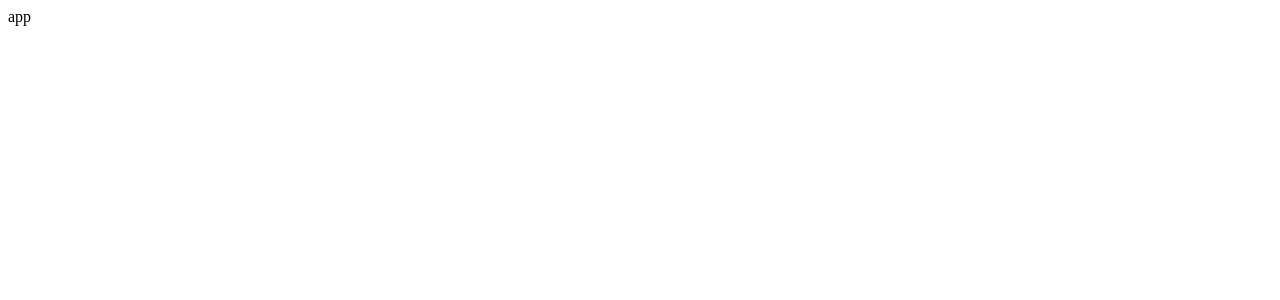
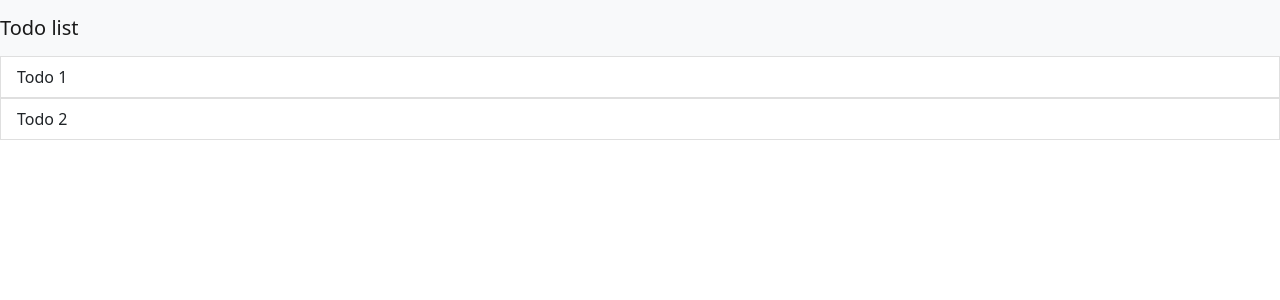
Before and after one commit to 159-Pazarama-React-Bootcamp/week-2-case-mrtksknn, a React (Create React App) app in the folder todo-app/: page / in a window 1280 px wide. Shown: the top 300 px of the page. Built offline with nearby package versions, Linux system fonts and the light colour scheme.

Commit message:
created: default requirements

```diff
--- a/todo-app/public/index.html
+++ b/todo-app/public/index.html
@@ -1,15 +1,15 @@
 <!DOCTYPE html>
 <html lang="en">
+
 <head>
   <meta charset="utf-8" />
   <link rel="icon" href="%PUBLIC_URL%/favicon.ico" />
   <meta name="viewport" content="width=device-width, initial-scale=1" />
   <meta name="theme-color" content="#000000" />
-    <meta
-      name="description"
-      content="Web site created using create-react-app"
-    />
+  <meta name="description" content="Web site created using create-react-app" />
   <link rel="apple-touch-icon" href="%PUBLIC_URL%/logo192.png" />
+  <link href="https://cdn.jsdelivr.net/npm/bootstrap@5.1.3/dist/css/bootstrap.min.css" rel="stylesheet"
+    integrity="sha384-1BmE4kWBq78iYhFldvKuhfTAU6auU8tT94WrHftjDbrCEXSU1oBoqyl2QvZ6jIW3" crossorigin="anonymous">
   <!--
       manifest.json provides metadata used when your web app is installed on a
       user's mobile device or desktop. See https://developers.google.com/web/fundamentals/web-app-manifest/
@@ -24,9 +24,16 @@
       work correctly both with client-side routing and a non-root public URL.
       Learn how to configure a non-root public URL by running `npm run build`.
     -->
-    <title>React App</title>
+  <title>Patika Todo App</title>
 </head>
+
 <body>
+  <script src="https://cdn.jsdelivr.net/npm/@popperjs/core@2.10.2/dist/umd/popper.min.js"
+    integrity="sha384-7+zCNj/IqJ95wo16oMtfsKbZ9ccEh31eOz1HGyDuCQ6wgnyJNSYdrPa03rtR1zdB"
+    crossorigin="anonymous"></script>
+  <script src="https://cdn.jsdelivr.net/npm/bootstrap@5.1.3/dist/js/bootstrap.min.js"
+    integrity="sha384-QJHtvGhmr9XOIpI6YVutG+2QOK9T+ZnN4kzFN1RtK3zEFEIsxhlmWl5/YESvpZ13"
+    crossorigin="anonymous"></script>
   <noscript>You need to enable JavaScript to run this app.</noscript>
   <div id="root"></div>
   <!--
@@ -40,4 +47,5 @@
       To create a production bundle, use `npm run build` or `yarn build`.
     -->
 </body>
+
 </html>
--- a/todo-app/src/App.js
+++ b/todo-app/src/App.js
@@ -1,9 +1,16 @@
+import React from 'react'
+import Header from './Header'
+import ListItem from './ListItem'
+
 function App() {
   return (
     <div className="App">
-      app
+      <div>
+        <Header />
+        <ListItem />
+      </div>
     </div>
-  );
+  )
 }
 
-export default App;
+export default App
--- /dev/null
+++ b/todo-app/src/Header.js
@@ -0,0 +1,13 @@
+import React from 'react'
+
+const Header = () => {
+  return (
+    <header>
+      <nav className="navbar navbar-light bg-light">
+        <span className="navbar-brand">Todo list</span>
+      </nav>
+    </header>
+  )
+}
+
+export default Header
--- /dev/null
+++ b/todo-app/src/Item.js
@@ -0,0 +1,12 @@
+import React from 'react'
+import todo from './mockData.json'
+
+const Item = ({ item }) => {
+  return (
+    <div>
+      <li className="list-group-item">{item.content}</li>
+    </div>
+  )
+}
+
+export default Item
--- /dev/null
+++ b/todo-app/src/ListItem.js
@@ -0,0 +1,17 @@
+import React from 'react'
+import todo from './mockData.json'
+import Item from './Item'
+
+const ListItem = () => {
+  return (
+    <div>
+      <ul className="list-group">
+        {todo.Items.map((item) => (
+          <Item key={item.id} item={item} />
+        ))}
+      </ul>
+    </div>
+  )
+}
+
+export default ListItem
--- /dev/null
+++ b/todo-app/src/mockData.json
@@ -0,0 +1,14 @@
+{
+  "Items":[
+    {
+     "id": "0",
+     "isCompleted": false,
+     "content": "Todo 1"
+    },
+    {
+     "id": "1",
+     "isCompleted": false,
+     "content": "Todo 2"
+    }
+   ]
+}
```
Lines whose indentation alone changed are shown as unchanged.
